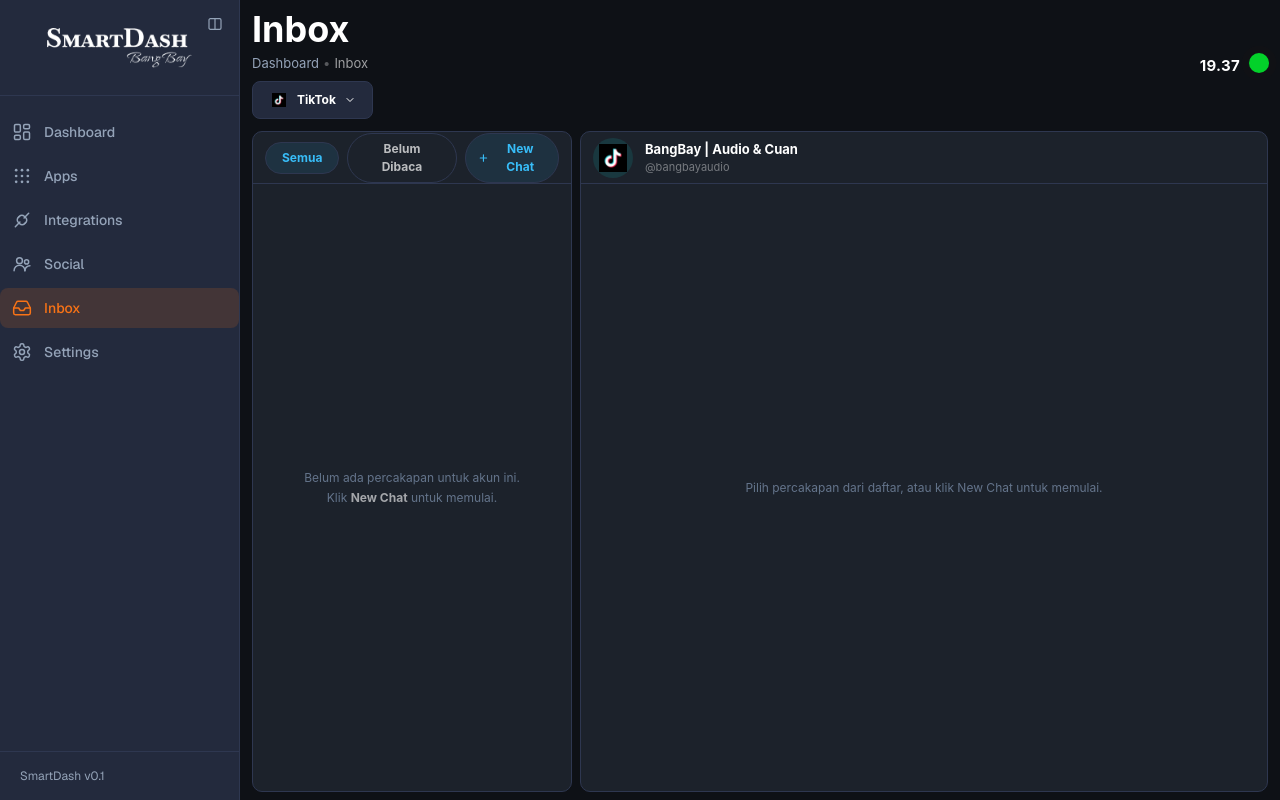
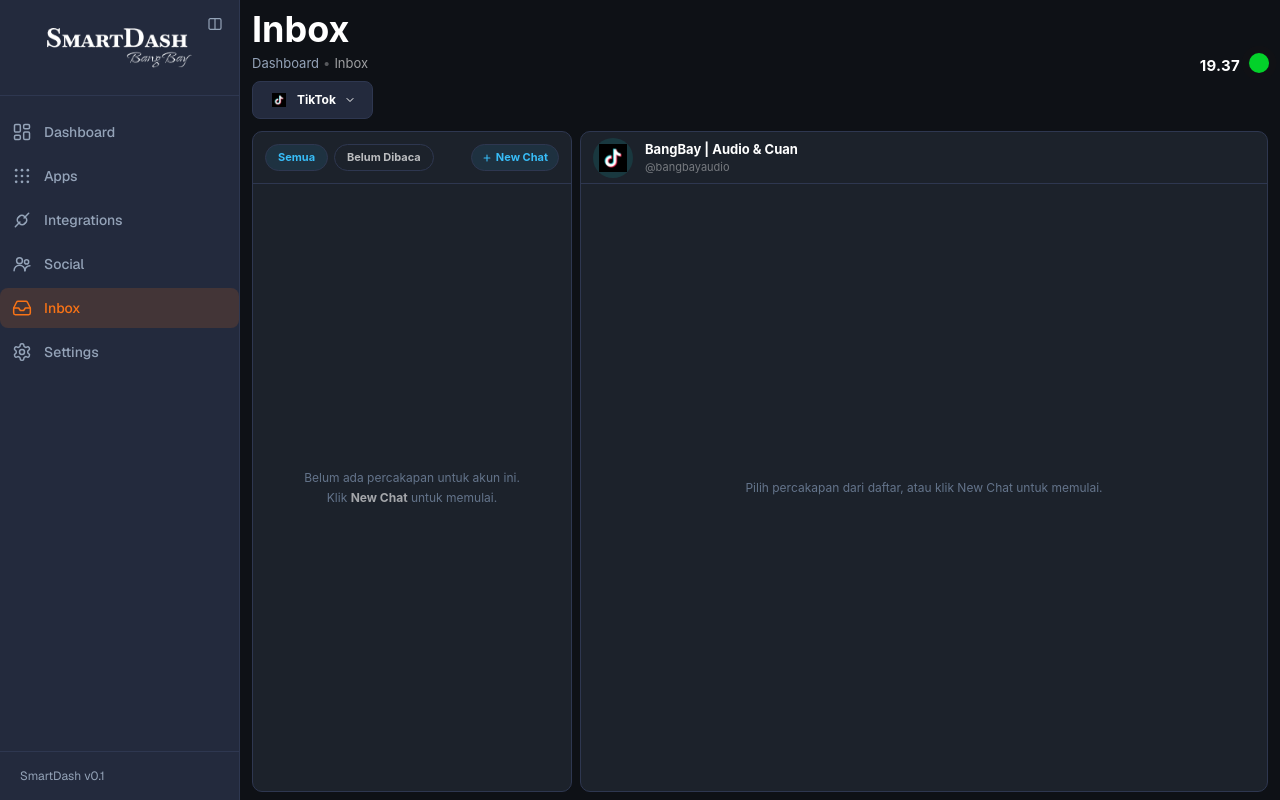
Before and after one commit to Agent-DashBoard/SmartDash-v.01, a Next.js app: page /inbox in a window 1280 px wide. Built offline with nearby package versions, Linux system fonts and the light colour scheme.

Commit message:
UPDATE 66: Pill filter Inbox dirapikan — ukuran kecil + whitespace-nowrap (Belum Dibaca tidak pecah baris)

```diff
--- a/app/inbox/page.tsx
+++ b/app/inbox/page.tsx
@@ -245,7 +245,7 @@ export default function InboxPage() {
           {/* ---- PANEL KIRI: filter + daftar chat ---- */}
           <section className="flex min-h-[320px] flex-col overflow-hidden rounded-[10px] border border-[#2E3750] bg-[#1C222B] lg:min-h-0 lg:w-[320px] lg:shrink-0">
             {/* Header kiri — h-[52px] SAMA dengan header kanan → garis sejajar */}
-            <div className="flex h-[52px] shrink-0 items-center gap-2 border-b border-[#2E3750] px-3">
+            <div className="flex h-[52px] shrink-0 items-center gap-1.5 border-b border-[#2E3750] px-3">
               {(
                 [
                   { key: "all", label: "Semua" },
@@ -256,7 +256,7 @@ export default function InboxPage() {
                   key={f.key}
                   type="button"
                   onClick={() => setFilter(f.key)}
-                  className={`cursor-pointer rounded-full border px-4 py-1.5 text-[12px] font-bold transition-colors ${
+                  className={`cursor-pointer whitespace-nowrap rounded-full border px-3 py-1 text-[11px] font-bold transition-colors ${
                     filter === f.key
                       ? "border-[#38BDF8]/50 bg-[#38BDF8]/10 text-[#38BDF8]"
                       : "border-[#2E3750] bg-transparent text-white/70 hover:bg-[#232A3D]"
@@ -271,10 +271,10 @@ export default function InboxPage() {
                 <button
                   type="button"
                   onClick={() => setNewChatOpen((v) => !v)}
-                  className="inline-flex cursor-pointer items-center gap-1.5 rounded-full border border-[#38BDF8]/50 bg-[#38BDF8]/10 px-3 py-1.5 text-[12px] font-bold text-[#38BDF8] transition-colors hover:bg-[#38BDF8]/20"
+                  className="inline-flex cursor-pointer items-center gap-1 whitespace-nowrap rounded-full border border-[#38BDF8]/50 bg-[#38BDF8]/10 px-2.5 py-1 text-[11px] font-bold text-[#38BDF8] transition-colors hover:bg-[#38BDF8]/20"
                 >
                   <svg
-                    className="h-3 w-3"
+                    className="h-2.5 w-2.5"
                     viewBox="0 0 24 24"
                     fill="none"
                     stroke="currentColor"
```
Also changed, not shown: 1 other file (tests, documents, lock files or other folders).
